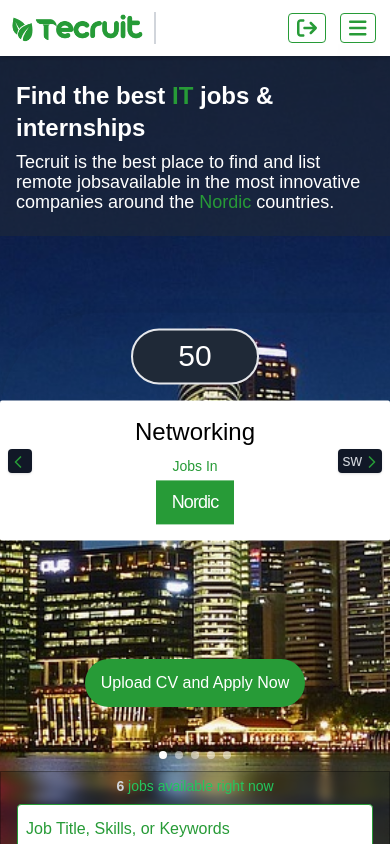
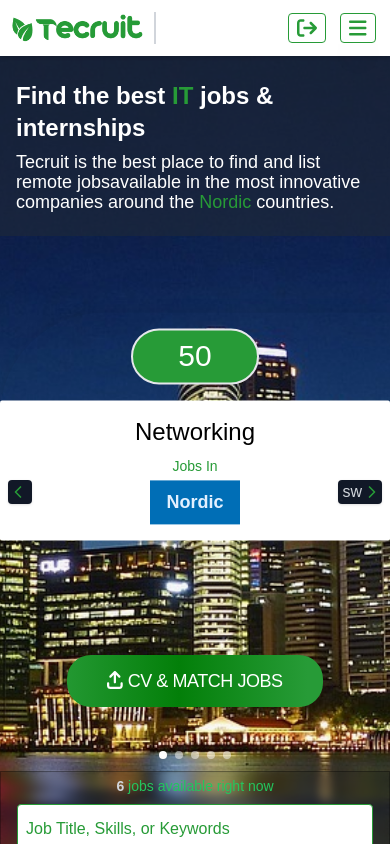
Before and after one commit to Rashadul-Haque-JS/tecruit-media, a React (Create React App) app: page / in a window 390 px wide. Shown: the top 844 px of the page. Built offline with nearby package versions, Linux system fonts and the light colour scheme; a web font is replaced by a local one.

Commit message:
Added cta button styles

```diff
--- a/src/Router.js
+++ b/src/Router.js
@@ -5,6 +5,7 @@
 import PostJob from './screen/JobPost';
 import CompanyList from './screen/Companies';
 import AuthView from './screen/Auth';
+import NotFoundPage from "./screen/PageNotFound";
 function Router() {
   return (
     <div>
@@ -14,6 +15,7 @@
         <Route path="/jobs" element={<JobSearch />} />
         <Route path="/post-job" element={<PostJob />} />
         <Route path="/it-companies" element={<CompanyList />} />
+        <Route path="*" element={<NotFoundPage />} />
       </Routes>
     </div>
   );
--- a/src/components/home/CallToAction.js
+++ b/src/components/home/CallToAction.js
@@ -1,10 +1,12 @@
 import React from "react";
+import { FontAwesomeIcon } from "@fortawesome/react-fontawesome";
+import { faArrowUpFromBracket } from "@fortawesome/free-solid-svg-icons";
 
 const ApplyNowArrow = () => {
   return (
-    <div className=" hidden sm:flex justify-center items-center absolute w-full left-0 right-0 bottom-[362px]">
-      <button className=" bg-tecruitPrimary px-4 py-3 cursor-pointer rounded-full text-tecruitSecondary">
-        Upload CV and Apply Now
+    <div className="hidden sm:flex justify-center items-center absolute left-0 right-0 bottom-[362px]">
+      <button className="w-fit cta-button text-lg uppercase tracking-tight rounded-3xl ">
+       <FontAwesomeIcon icon={faArrowUpFromBracket}/> CV & Match Jobs
       </button>
     </div>
   );
--- a/src/components/home/Carousel.js
+++ b/src/components/home/Carousel.js
@@ -41,10 +41,10 @@
           />
         ))}
         <CarouselSpecial />
-        <div className="absolute inset-0 sm:w-full left-0 right-0 sm:bottom-[20%] flex items-center justify-between px-2 z-50">
+        <div className="absolute inset-0 sm:w-full sm:left-0 sm:right-0 sm:top-[6%] sm:bottom-[20%] flex items-center justify-between px-2 z-50">
           <button
             onClick={prev}
-            className="pr-1 rounded shadow bg-gray-900 text-gray-300 hover:bg-tecruitSecondary"
+            className="pr-1 rounded shadow bg-gray-900 text-gray-300"
             disabled={curr === 0}
             style={{
               transition: "transform 0.3s ease",
@@ -65,7 +65,7 @@
           </button>
           <button
             onClick={next}
-            className="pl-1 rounded shadow bg-gray-900 text-gray-300 hover-bg-tecruitSecondary"
+            className="pl-1 rounded shadow bg-gray-900 text-gray-300"
             disabled={curr === slides.length - 1}
             style={{
               transition: "transform 0.3s ease",
--- a/src/components/home/SubCategoryStats.js
+++ b/src/components/home/SubCategoryStats.js
@@ -1,6 +1,6 @@
 import React, { useState, useEffect } from "react";
 import { getNordicColor } from "../../utils/helper";
-import badgeColors from "@material-tailwind/react/theme/components/badge/badgeColors";
+
 
 const CategoryStatsSlider = ({ categories, country }) => {
   const [currentIndex, setCurrentIndex] = useState(0);
@@ -22,15 +22,37 @@
     <div
       className={`flex sm:flex-col justify-start items-center gap-6 sm:gap-4 category-stats-slider rounded-l-full rounded-r-lg px-2 py-4 sm:px-0 md:w-[640px] lg:w-[640px] sm:w-full h-52 w-[50vw] shadow-shade sm:shadow-0 z-40 text-tecruitSecondary`}
     >
-      <div className={`w-60 h-60 sm:w-32 sm:h-32 sm:py-2 rounded-full flex justify-center items-center text-6xl sm:text-3xl border-2 sm:bg-tecruitSpecial bg-tecruitPrimary`}>
+      <div
+        className={`w-60 h-60 sm:w-32 sm:h-32 sm:py-2 rounded-full flex justify-center items-center text-6xl sm:text-3xl border-2 bg-tecruitPrimary`}
+      >
         {currentCategory.totalJobs}
       </div>
-      <div className={`flex-grow sm:w-full h-full flex flex-col justify-center items-center py-2 sm:py-4 bg-tecruitSecondary rounded-sm`} style={{ color:txt }}>
+      <div
+        className={`flex-grow sm:w-full h-full flex flex-col justify-center items-center py-2 sm:py-4 bg-tecruitSecondary rounded-sm`}
+        style={{ color: txt }}
+      >
         <h1 className="text-4xl sm:text-2xl font-thin truncate text-center text-black">
           {currentCategory.title}
         </h1>
         <p className="block mt-2 mb-1 text-sm text-tecruitPrimary">Jobs In</p>
-        <p className="text-lg tracking-tighter px-4 py-2 text-bold" style={{backgroundColor:bgc , color:txt}}>{country}</p>
+        {country === "Norway" && (
+          <p
+            className="text-lg  px-4 py-2 font-bold "
+            style={{ backgroundColor: bgc }}
+          >
+            <span className="text-white">{country.slice(0, 3)}</span>
+            <span style={{ color: txt }}>{country.slice(3, 6)}</span>
+          </p>
+        )}
+
+        {country !== "Norway" && (
+          <p
+            className="text-lg  px-4 py-2 font-bold "
+            style={{ backgroundColor: bgc, color: txt }}
+          >
+            {country}
+          </p>
+        )}
       </div>
     </div>
   );
--- a/src/index.css
+++ b/src/index.css
@@ -38,23 +38,18 @@
 }
 
 
-.button {
+.cta-button {
   display: inline-block;
-
-  border: none;
-  background: linear-gradient(90deg, #db0045 25%, #b00078 50%, #db0045 75%);
-  background-size: 200% 100%;
+  background: linear-gradient(90deg, #279b37 25%, #037f09 50%, #279b37 75%);
   color: #ffffff;
-  border-radius: 20px;
   text-align: center;
   text-decoration: none;
   cursor: pointer;
+  padding: 12px 40px;
+  background-size: 200% 100%;
   animation: wave 5s linear infinite;
 }
 
-.text-htpink{
-  color: #db0045;
-}
 
 @keyframes wave {
   0% {
@@ -64,6 +59,12 @@
     background-position: -200% 0;
   }
 }
+
+.text-htpink{
+  color: #db0045;
+}
+
+
 
 /* Home search div */
 
--- /dev/null
+++ b/src/screen/PageNotFound.js
@@ -0,0 +1,27 @@
+import React from "react";
+
+const NotFoundPage = () => {
+  return (
+    <div className="min-h-screen flex flex-col items-center justify-center bg-gray-100 sm:px-4">
+      <div className="text-center">
+        <h1 className="text-4xl sm:text-3xl font-bold text-tecruitSpecial">404 - Page Not Found</h1>
+        <p className="mt-4 text-md text-tecruitRedish">
+          Oops! The page you are looking for not built yet.
+        </p>
+        <p className="mt-4 text-md text-tecruitRedish">
+          Please check the URL or navigate back to the home page.
+        </p>
+        <button
+          className="mt-8 px-4 py-2 bg-tecruitSpecial hover:bg-gray-700 text-white rounded-lg focus:outline-none"
+          onClick={() => {
+            window.location.href = "/";
+          }}
+        >
+          Go Home
+        </button>
+      </div>
+    </div>
+  );
+};
+
+export default NotFoundPage;
--- a/src/utils/helper.js
+++ b/src/utils/helper.js
@@ -63,10 +63,10 @@
     case 'Denmark':
       return { bgc: '#C60C30', txt: '#fff' };
     case 'Norway':
-      return { bgc: '#EF4135', txt: '#003087' };
+      return { bgc: '#BA0C2F', txt: '#003087' };
     case 'Finland':
       return { bgc: '#002F6C', txt: '#fff' };
     default:
-      return { bgc: '#279b37', txt: '#fff' };
+      return { bgc: '#006eb6', txt: '#e2f0ff' };
   }
 };
```
